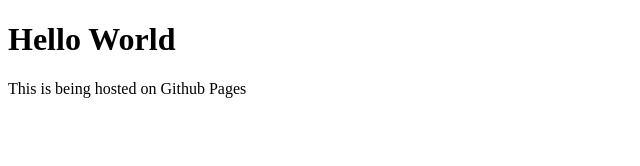
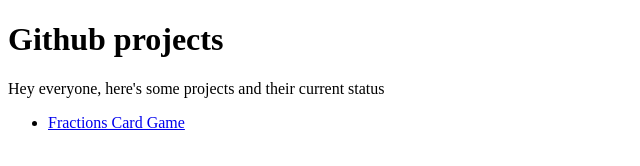
Before and after one commit to onzfonz/onzfonz.github.io, a plain HTML site: page index.html in a window 1280 px wide. Shown: the whole page, without its empty margins (0-640 px from the left). Drawn offline with Linux system fonts and the light colour scheme.

Commit message:
Simple html page to test github pages

```diff
--- a/index.html
+++ b/index.html
@@ -5,7 +5,10 @@
     <title>Github</title>
 </head>
 <body>
-    <h1>Hello World</h1>
-    <p>This is being hosted on Github Pages</p>
+    <h1>Github projects</h1>
+    <p>Hey everyone, here's some projects and their current status</p>
+    <ul>
+        <li><a href="fractions.html">Fractions Card Game</a></li>
+    </ul>
 </body>
 </html>
```
Also changed, not shown: fractions.html (added, +12 -0 lines).
